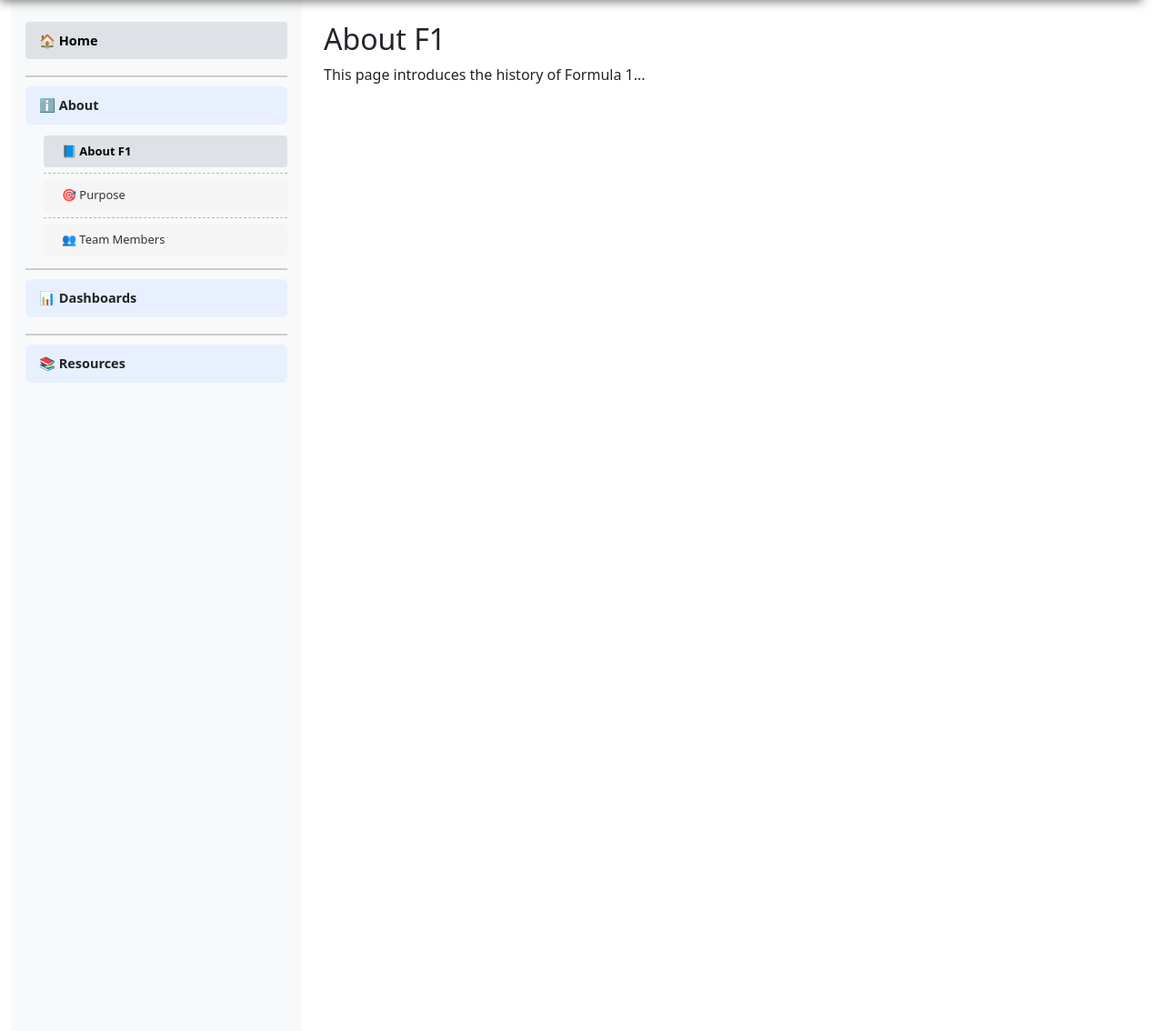
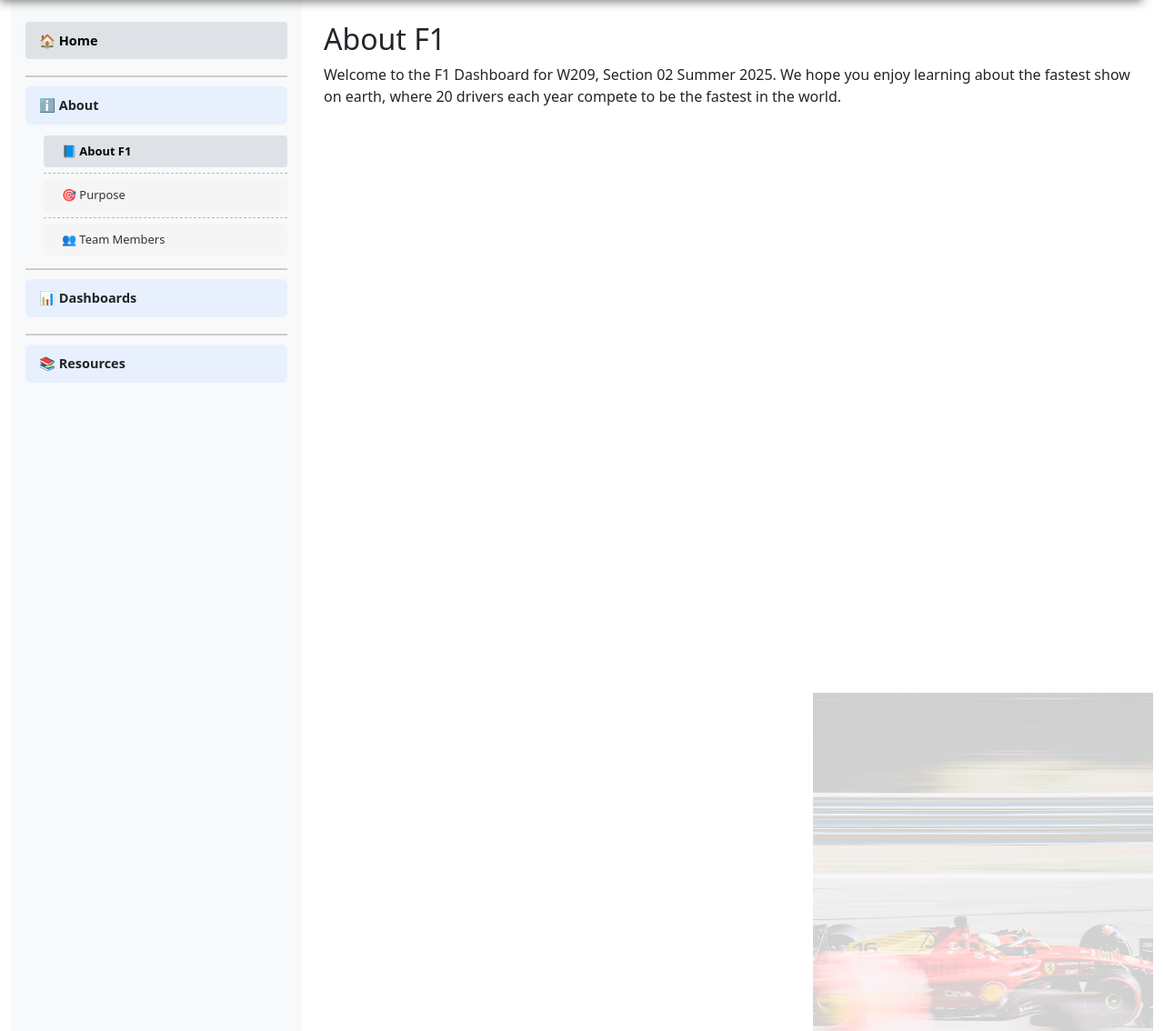
Before and after one commit to PengZhao022/f1-flask-site, a Flask app: page /about/f1 in a window 1280 px wide. Shown: the part 137-1271 px from the top of the page at 91% size. Run offline with Flask 3, Linux system fonts and the light colour scheme.

Commit message:
update about F1 img

```diff
--- a/static/css/style.css
+++ b/static/css/style.css
@@ -239,7 +239,7 @@ ul.content {
    About F1 background image
    ======================= */
 .about-f1-bg {
-    position: absolute; /* Position fixed inside page */
+    position: absolute; /* Position relative to nearest positioned ancestor */
     bottom: 0; /* Stick to bottom */
     right: 0; /* Stick to right */
     width: 40%; /* Responsive width */
@@ -252,7 +252,7 @@ ul.content {
     z-index: -1; /* Behind text */
 }
 
-/* Ensure container or body can hold absolutely positioned child */
-body, .container, .main {
+/* Ensure parent can hold absolutely positioned child */
+body, .container, .main, .content {
     position: relative;
 }
--- a/templates/about/f1.html
+++ b/templates/about/f1.html
@@ -2,5 +2,8 @@
 
 {% block content %}
 <h2>About F1</h2>
-<p>This page introduces the history of Formula 1...</p>
+<p>Welcome to the F1 Dashboard for W209, Section 02 Summer 2025. We hope you enjoy learning about the fastest show on earth, where 20 drivers each year compete to be the fastest in the world.</p>
+
+<!-- Background image container for About F1 -->
+<div class="about-f1-bg"></div>
 {% endblock %}
```
